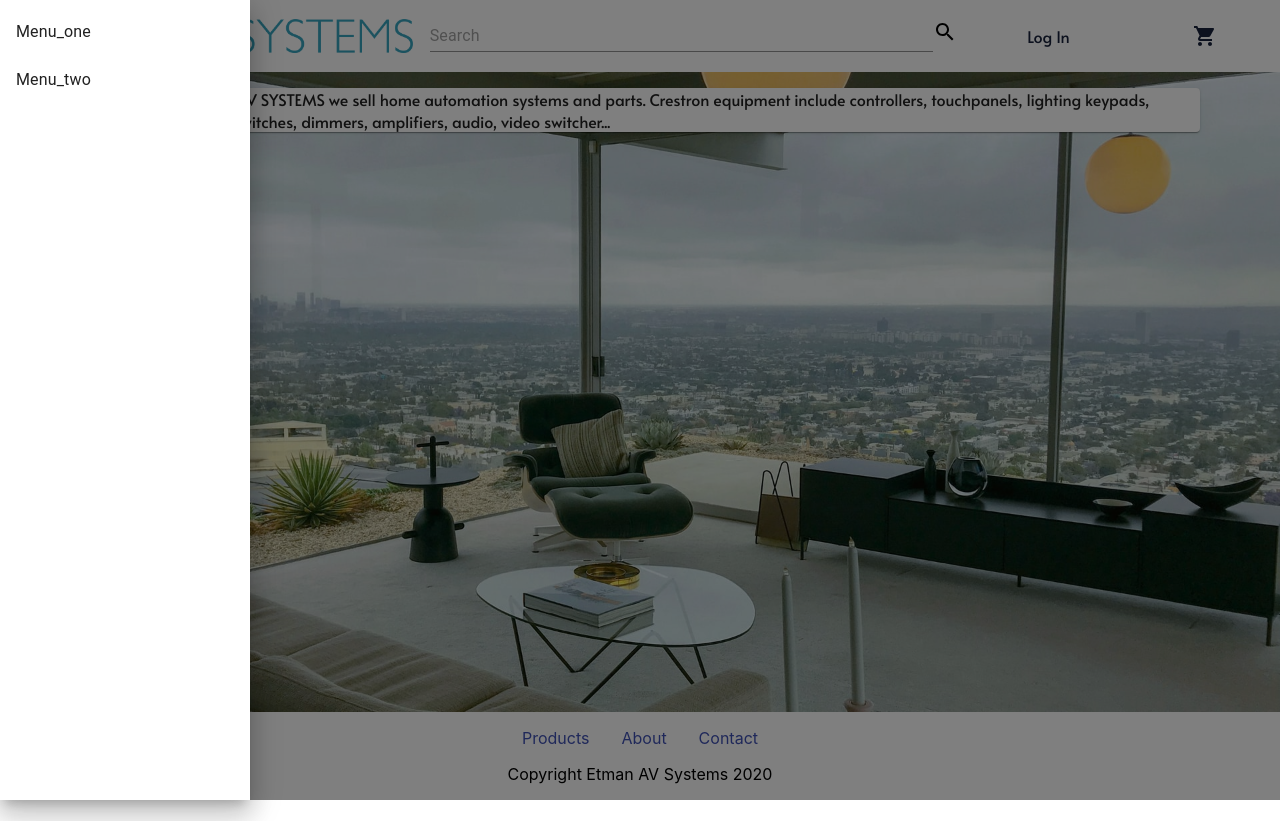
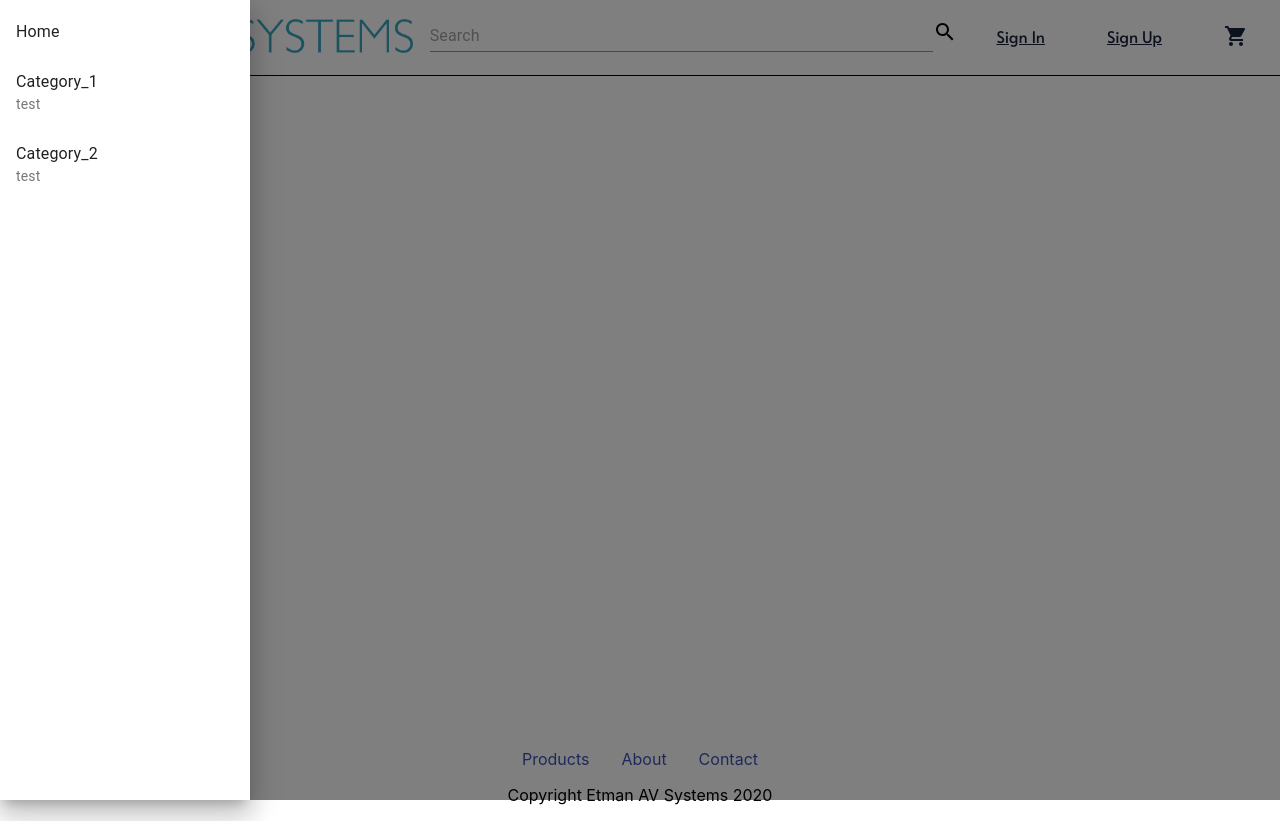
Before and after one commit to DerekEtman/EAVSYSTEM, a React (Create React App) app: page /SignIn in a window 1280 px wide. Both pictures are taken after a click on the button 69 px from the left and 36 px from the top of the page. Before the commit the page ends 800 px from the top, so only its background shows below. Built offline with nearby package versions, Linux system fonts and the light colour scheme.

Commit message:
Feat: Set up routing

```diff
--- a/package.json
+++ b/package.json
@@ -13,6 +13,7 @@
     "react": "^16.13.1",
     "react-dom": "^16.13.1",
     "react-redux": "^7.1.3",
+    "react-router-dom": "^5.2.0",
     "react-scripts": "3.4.3",
     "sass": "^1.26.10"
   },
--- a/src/App.js
+++ b/src/App.js
@@ -1,17 +1,27 @@
-import React from 'react';
-import './App.scss';
-import Header from './features/header/header';
-import Splash from './features/splash/splash';
-import Footer from './features/footer/footer';
+import React from "react";
+import "./App.scss";
+import Header from "./features/header/Header";
+import Splash from "./features/splash/Splash";
+import Footer from "./features/footer/Footer";
+import { Switch, Route } from "react-router-dom";
+import Products from "./features/products/Products";
+import SignIn from "./features/sign_in_sign_up/SignIn";
+import SignUp from "./features/sign_in_sign_up/SignUp";
 
 function App() {
-  return (
-    <div>
-    <Header />
-    <Splash />
-    <Footer/>
-    </div>
-  );
+	return (
+		<div>
+			<Header />
+
+			<Switch>
+				<Route exact path="/" component={Splash} />
+				<Route path="/Products" component={Products} />
+				<Route path="/SignIn" component={SignIn} />
+				<Route path="/SignUp" component={SignUp} />
+			</Switch>
+			<Footer />
+		</div>
+	);
 }
 
 export default App;
--- a/src/features/header/header.js
+++ b/src/features/header/header.js
@@ -19,6 +19,8 @@ import SearchIcon from "@material-ui/icons/Search";
 import "./header.scss";
 import logo_img from "./header_assets/font_logo_color.png";
 import clsx from "clsx";
+
+import { Link as BrowserLink } from "react-router-dom";
 
 const useStyles = makeStyles({
 	list: {
@@ -42,8 +44,8 @@ export default function Header() {
 			return;
 		}
 
-		setIsDrawer(isDrawer => !isDrawer);
-		console.log({isDrawer});
+		setIsDrawer((isDrawer) => !isDrawer);
+		console.log({ isDrawer });
 	};
 
 	const list = (anchor) => (
@@ -56,9 +58,12 @@ export default function Header() {
 			onKeyDown={toggleDrawer(true)}
 		>
 			<List>
-				{["Menu_one","Menu_two"].map((text) => (
-					<ListItem button key={text}>
-						<ListItemText primary={text} > <Link>TEST</Link></ListItemText>
+				<ListItem button component={BrowserLink} to="/">
+					<ListItemText>Home</ListItemText>
+				</ListItem>
+				{["Category_1", "Category_2"].map((text) => (
+					<ListItem button component={BrowserLink} to="/Products" key={text}>
+						<ListItemText primary={text} secondary="test"> </ListItemText>
 					</ListItem>
 				))}
 			</List>
@@ -76,11 +81,13 @@ export default function Header() {
 						{list()}
 					</Drawer>
 				</IconButton>
-				<img
-					className="header_logo"
-					src={logo_img}
-					alt="Etman AV Systems logo, Click to return to homepage"
-				/>
+				<Button className="header_logo_button" component={BrowserLink} to="/">
+					<img
+						className="header_logo"
+						src={logo_img}
+						alt="Etman AV Systems logo, Click to return to homepage"
+					/>
+				</Button>
 			</Grid>
 
 			<Grid item lg={5} className="header_searchbar_container">
@@ -91,7 +98,15 @@ export default function Header() {
 			</Grid>
 
 			<Grid item className="header_right_container" lg={3}>
-				<Link className="header_right_element log_in"> Log In</Link>
+				<BrowserLink className="header_right_element log_in" to="/SignIn">
+					{" "}
+					Sign In
+				</BrowserLink>
+
+				<BrowserLink className="header_right_element log_in" to="/SignUp">
+					{" "}
+					Sign Up
+				</BrowserLink>
 				<SvgIcon className="header_right_element">
 					<ShoppingCartIcon />
 				</SvgIcon>
--- a/src/features/header/header.scss
+++ b/src/features/header/header.scss
@@ -13,9 +13,13 @@
     margin:auto;
     font-family: 'Alata', sans-serif;
 
+    .header_logo_button &:hover{
+        background-color: transparent;
+    }
+
     .header_logo{
         width:20vw;
-        margin:auto;
+        margin: 0 auto;
     }
 
     .header_searchbar_container{
--- /dev/null
+++ b/src/features/products/Products.js
@@ -0,0 +1,9 @@
+import React from "react";
+
+export default function Products() {
+    return(
+        <>
+        hi
+        </>
+    )
+}
--- /dev/null
+++ b/src/features/sign_in_sign_up/Sign.scss
@@ -0,0 +1,5 @@
+
+
+.sign_container{
+    min-height: 80vh;
+}
--- /dev/null
+++ b/src/features/sign_in_sign_up/SignIn.js
@@ -0,0 +1,10 @@
+import React from "react";
+import "./Sign.scss";
+
+export default function SignIn() {
+    return(
+        <div className="sign_container">
+            <h1> SIGN IN PAGE</h1>
+        </div>
+    )
+}
--- /dev/null
+++ b/src/features/sign_in_sign_up/SignUp.js
@@ -0,0 +1,9 @@
+import React from "react";
+
+export default function SignUp() {
+    return (
+        <div>
+            <h1>Sign Up Page </h1>
+        </div>
+    )
+}
--- a/src/features/splash/splash.js
+++ b/src/features/splash/splash.js
@@ -6,7 +6,7 @@ export default function Splash() {
 	return (
 		<Grid container className="splash_container">
 			<Grid item className="splash_welcome_card" >
-				<Paper>
+				<Paper className="splash_paper">
 					Welcome, at ETMAN A/V SYSTEMS we sell home automation systems and parts.
 					Crestron equipment include controllers, touchpanels, lighting keypads,
 					PRODIGY controllers, switches, dimmers, amplifiers, audio, video
--- a/src/features/splash/splash.scss
+++ b/src/features/splash/splash.scss
@@ -6,7 +6,6 @@
 
 .splash_container{
     min-height:80vh;
-    background-color: var(--splash_background);
     background-image: url(./splash_assets/temp_img.jpg);
     background-size: cover;
     background-repeat: no-repeat;
@@ -19,4 +18,13 @@
         margin: 0 auto;
         padding: 1rem;
     }
+
+    .splash_paper{
+        align-items: center;
+        height: 40vh;
+        display: flex;
+        padding: 1.5rem;
+        text-align: center;
+        margin: 2rem auto;
+    }
 }
--- a/src/index.js
+++ b/src/index.js
@@ -1,18 +1,21 @@
-import React from 'react';
-import ReactDOM from 'react-dom';
-import { Provider } from 'react-redux';
-import App from './App';
-import store from './app/store';
-import './index.scss';
-import * as serviceWorker from './serviceWorker';
+import React from "react";
+import ReactDOM from "react-dom";
+import { Provider } from "react-redux";
+import App from "./App";
+import store from "./app/store";
+import "./index.scss";
+import * as serviceWorker from "./serviceWorker";
+import { BrowserRouter as Router } from "react-router-dom";
 
 ReactDOM.render(
-  <React.StrictMode>
-    <Provider store={store}>
-      <App />
-    </Provider>
-  </React.StrictMode>,
-  document.getElementById('root')
+	<React.StrictMode>
+		<Provider store={store}>
+			<Router>
+				<App />
+			</Router>
+		</Provider>
+	</React.StrictMode>,
+	document.getElementById("root")
 );
 
 // If you want your app to work offline and load faster, you can change
```
Also changed, not shown: src/features/header/header_assets/font_logo_color.png, 1 other file (tests, documents, lock files or other folders).
